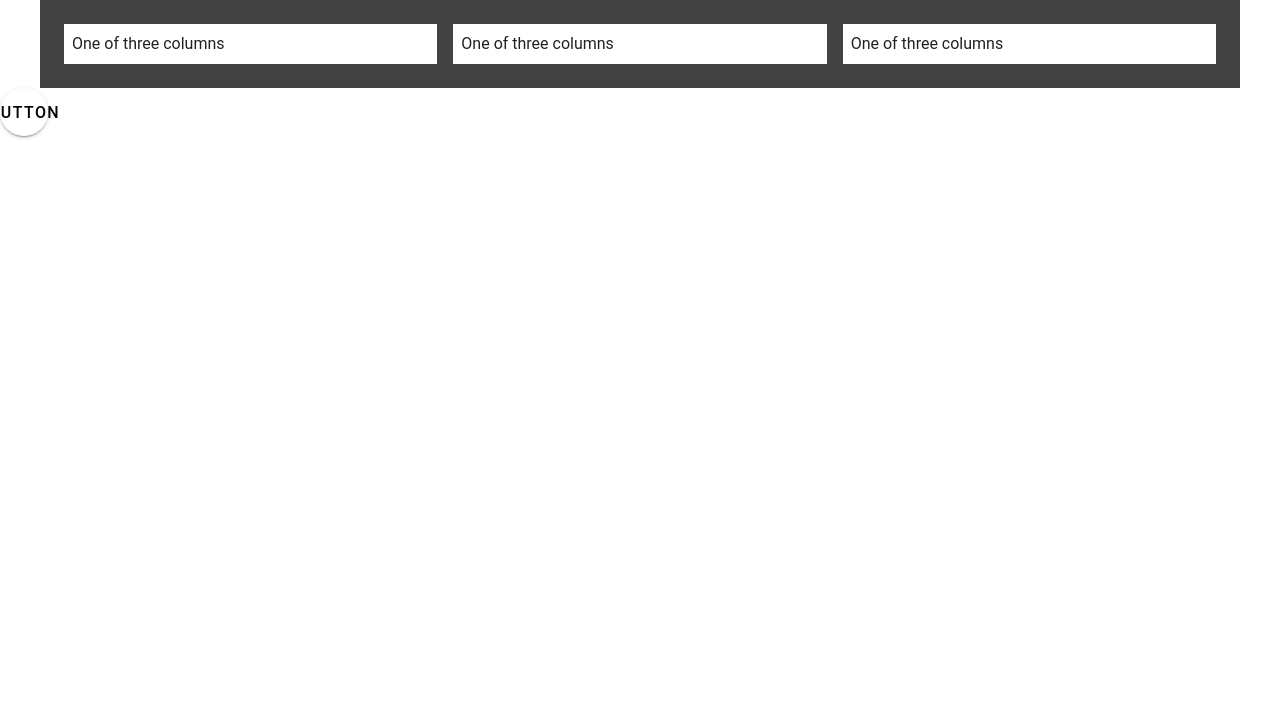
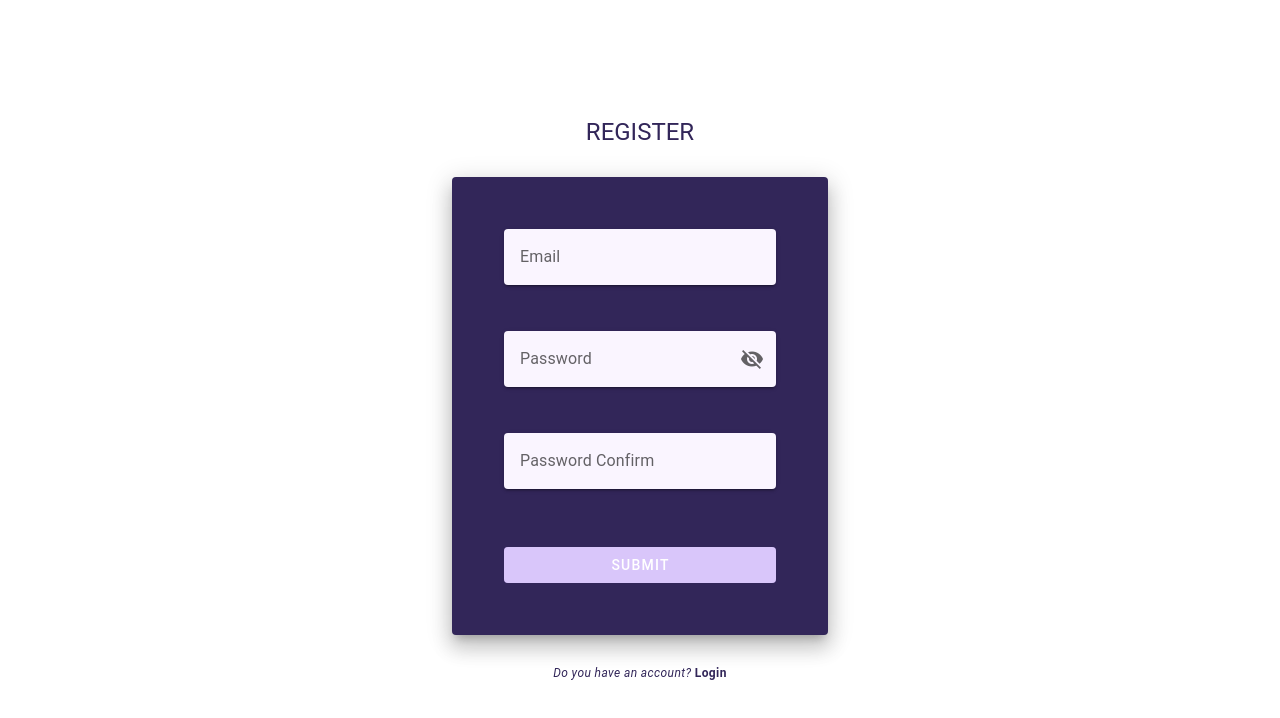
Before and after one commit to mitroiMonica/TIC_APP, a Vue app in the folder frontend/: page / in a window 1280 px wide. Shown: the top 718 px of the page. Built offline with nearby package versions, Linux system fonts and the light colour scheme.

Commit message:
register add

```diff
--- a/frontend/index.html
+++ b/frontend/index.html
@@ -1,10 +1,14 @@
 <!DOCTYPE html>
 <html lang="en">
   <head>
-    <meta charset="UTF-8">
-    <link rel="icon" href="/favicon.ico">
-    <meta name="viewport" content="width=device-width, initial-scale=1.0">
+    <meta charset="UTF-8" />
+    <link rel="icon" href="/favicon.ico" />
+    <meta name="viewport" content="width=device-width, initial-scale=1.0" />
     <title>Vite App</title>
+    <link
+      href="https://cdn.jsdelivr.net/npm/@mdi/font/css/materialdesignicons.min.css"
+      rel="stylesheet"
+    />
   </head>
   <body>
     <div id="app"></div>
--- a/frontend/package.json
+++ b/frontend/package.json
@@ -9,6 +9,7 @@
     "preview": "vite preview"
   },
   "dependencies": {
+    "@mdi/font": "^7.4.47",
     "pinia": "^2.1.7",
     "vue": "^3.3.11",
     "vue-router": "^4.2.5",
--- a/frontend/src/assets/main.css
+++ b/frontend/src/assets/main.css
@@ -1,35 +1,11 @@
-/* @import './base.css'; */
+:root {
+  --primary: "#322659";
+  --secondary: "#B794F4";
+  --ternary: "#FAF5FF";
+}
 
 #app {
-  max-width: 1280px;
-  margin: 0 auto;
-  padding: 2rem;
-  font-weight: normal;
+  padding: 0;
+  margin: 0;
+  box-sizing: border-box;
 }
-
-a,
-.green {
-  text-decoration: none;
-  color: hsla(160, 100%, 37%, 1);
-  transition: 0.4s;
-  padding: 3px;
-}
-
-@media (hover: hover) {
-  a:hover {
-    background-color: hsla(160, 100%, 37%, 0.2);
-  }
-}
-
-@media (min-width: 1024px) {
-  body {
-    display: flex;
-    place-items: center;
-  }
-
-  #app {
-    display: grid;
-    grid-template-columns: 1fr 1fr;
-    padding: 0 2rem;
-  }
-}
--- a/frontend/src/assets/vuetifyImports.js
+++ b/frontend/src/assets/vuetifyImports.js
@@ -11,8 +11,9 @@ export default createVuetify({
       light: {
         dark: false,
         colors: {
-          primary: colors.teal.base,
-          secondary: colors.teal.darken4,
+          primary: "#322659",
+          secondary: "#B794F4",
+          ternary: "#FAF5FF",
         },
       },
     },
--- a/frontend/src/main.js
+++ b/frontend/src/main.js
@@ -1,4 +1,4 @@
-// import "./assets/main.css";
+import "./assets/main.css";
 import vuetify from "./assets/vuetifyImports.js";
 
 import { createApp } from "vue";
--- a/frontend/src/views/SignPage.vue
+++ b/frontend/src/views/SignPage.vue
@@ -1,10 +1,128 @@
+<script setup>
+import { ref } from "vue";
+const valid = ref(false);
+const email = ref("");
+const password = ref("");
+const passwordConfirm = ref("");
+const verifyEmail = [
+  () => {
+    if (email.value) return true;
+    return "Email is required";
+  },
+  () => {
+    if (/.+@.+\..+/.test(email.value)) return true;
+    return "Email must be valid";
+  },
+];
+const verifyPassword = [
+  () => {
+    if (password.value) return true;
+    return "Password is required";
+  },
+  () => {
+    if (password.value.length >= 8) return true;
+    return "Password must have at least 8 characters";
+  },
+];
+const verifyPasswordConfirm = [
+  () => {
+    if (passwordConfirm.value) return true;
+    return "Password is required";
+  },
+  () => {
+    if (passwordConfirm.value === password.value) return true;
+    return "Passwords must match";
+  },
+];
+
+const showPassword = ref(false);
+const togglePasswordVisibility = () => {
+  showPassword.value = !showPassword.value;
+};
+
+const onClickHandler = () => {
+  console.log("LOGION");
+};
+</script>
+
 <template>
-  <v-container class="bg-surface-variant">
-    <v-row no-gutters>
-      <v-col v-for="n in 3" :key="n" cols="12" sm="4">
-        <v-sheet class="ma-2 pa-2"> One of three columns </v-sheet>
-      </v-col>
-    </v-row>
+  <v-container class="container">
+    <div class="text-h5 text">REGISTER</div>
+    <v-sheet
+      elevation="13"
+      rounded
+      color="primary"
+      class="pa-13 ma-15 mb-7 mt-7 sheet"
+    >
+      <v-form v-model="valid">
+        <v-col>
+          <v-row class="mb-6">
+            <v-text-field
+              v-model="email"
+              label="Email"
+              :rules="verifyEmail"
+              required
+              variant="solo"
+              bg-color="ternary"
+            ></v-text-field>
+          </v-row>
+          <v-row class="mb-6">
+            <v-text-field
+              v-model="password"
+              label="Password"
+              required
+              variant="solo"
+              bg-color="ternary"
+              :rules="verifyPassword"
+              :type="showPassword ? 'text' : 'password'"
+              :append-inner-icon="showPassword ? 'mdi-eye' : 'mdi-eye-off'"
+              @click:append-inner="togglePasswordVisibility"
+            ></v-text-field>
+          </v-row>
+          <v-row class="mb-6">
+            <v-text-field
+              v-model="passwordConfirm"
+              label="Password Confirm"
+              required
+              variant="solo"
+              :rules="verifyPasswordConfirm"
+              type="password"
+              bg-color="ternary"
+            >
+            </v-text-field>
+          </v-row>
+        </v-col>
+        <v-btn
+          :disabled="!valid"
+          type="submit"
+          variant="elevated"
+          color="secondary"
+          block
+          >submit</v-btn
+        >
+      </v-form>
+    </v-sheet>
+    <p class="text text-caption">
+      <i>Do you have an account?</i>
+      <b class="button" @click="onClickHandler"> Login</b>
+    </p>
   </v-container>
-  <v-btn icon="$vuetify"> Button </v-btn>
 </template>
+
+<style>
+.container {
+  height: 100vh;
+  display: flex;
+  flex-direction: column;
+  justify-content: center;
+  max-width: 33rem;
+}
+
+.text {
+  color: rgb(var(--v-theme-primary));
+  align-self: center;
+}
+.button {
+  cursor: pointer;
+}
+</style>
```
Also changed, not shown: frontend/src/components/icons/IconCommunity.vue (+18 -5 lines), 1 other file (tests, documents, lock files or other folders).
